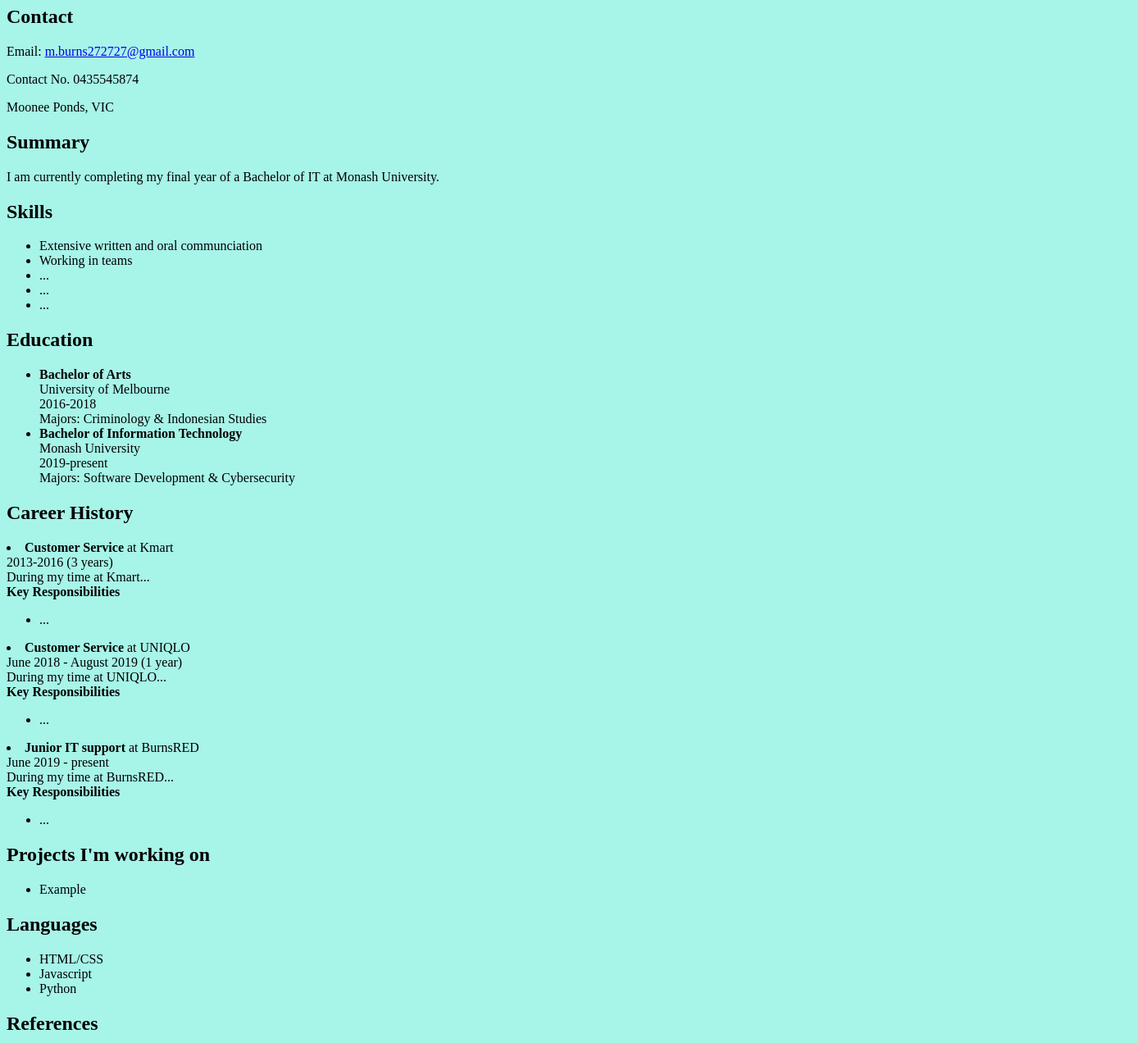
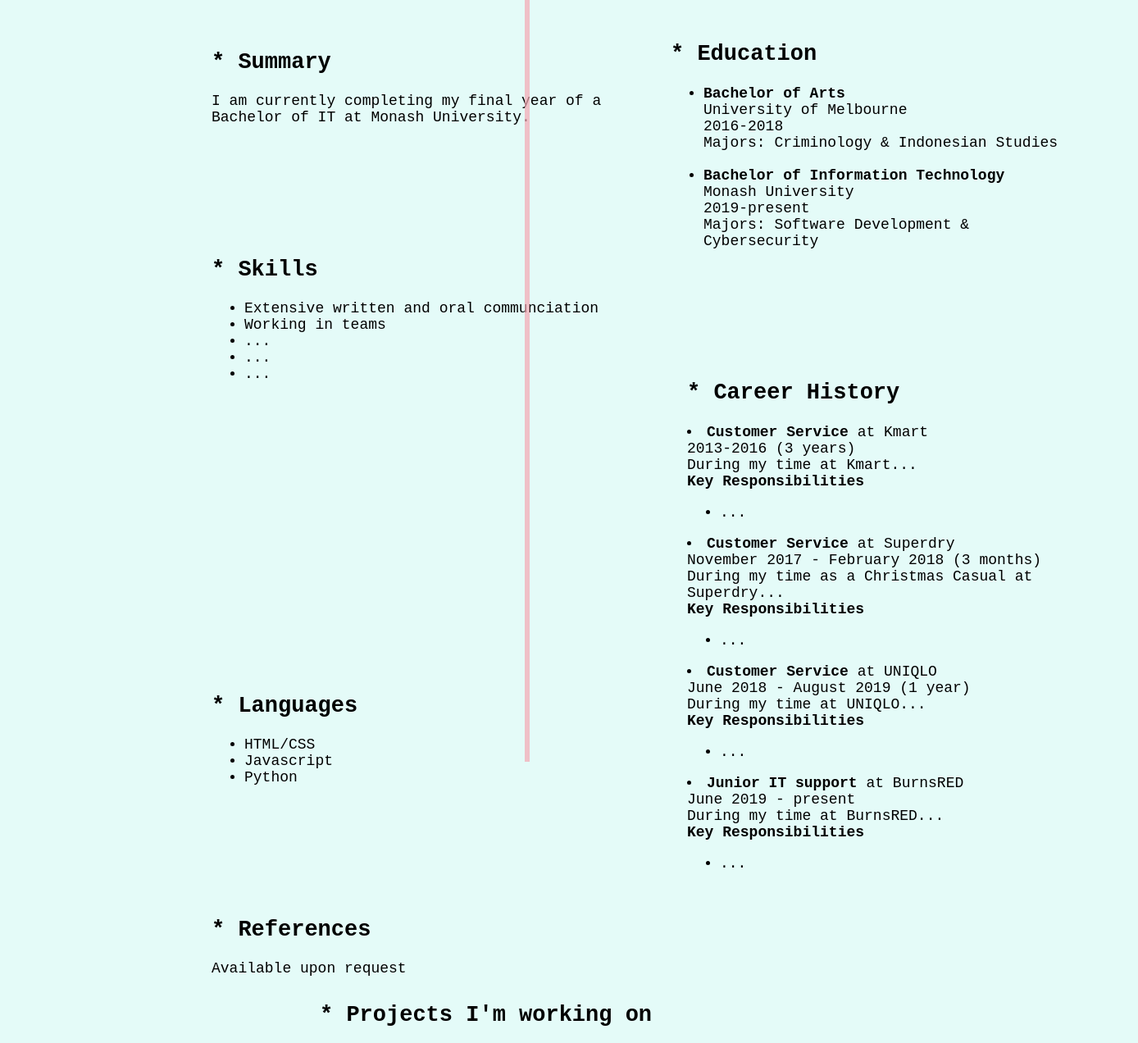
Before and after one commit to MeganBurns/meganburns.github.io, a plain HTML site: page index.html in a window 1280 px wide. Shown: the part 239-1511 px from the top of the page at 82% size, 1388 px wide, since content can reach past the window. Drawn offline with Linux system fonts and the light colour scheme.

Commit message:
style changes

```diff
--- a/index.html
+++ b/index.html
@@ -1,32 +1,38 @@
 <!DOCTYPE html>
 <html>
-    <head>
-        <title>Megan Burns</title>
-        <link rel = "stylesheet" href = "style.css">
-        <script src = "script.js"></script>
-    </head>
+
+<head>
+    <title>Megan Burns</title>
+    <link rel="stylesheet" href="style.css">
+    <script src="script.js"></script>
+</head>
 
 <body>
 
     <div class="header">
-        <img src = "images/header.png" alt = "name: Megan Burns">
+        <!-- <img src = "images/header.png" alt = "name: Megan Burns"> -->
         <h1>Megan Burns</h1>
     </div>
 
+    <div class = "vll"></div>
+
+    <div class="hl"></div>
+
     <div class="contact">
-        <h2>Contact</h2>
+        <!-- <h2>Contact</h2> -->
         <p>Email: <a href="mailto: m.burns272727@gmail.com">m.burns272727@gmail.com</a></p>
-        <p>Contact No. 0435545874</p>
-        <p>Moonee Ponds, VIC</p>
+        <p>Contact No. 0000000000</p>
     </div>
 
+    <div class="vl"></div>
+
     <div class="summary">
-        <h2>Summary</h2>
+        <h2>* Summary</h2>
         <p>I am currently completing my final year of a Bachelor of IT at Monash University.</p>
     </div>
 
     <div class="skills">
-        <h2>Skills</h2>
+        <h2>* Skills</h2>
         <ul>
             <li>Extensive written and oral communciation</li>
             <li>Working in teams</li>
@@ -37,19 +43,25 @@
     </div>
 
     <div class="education">
-        <h2>Education</h2>
+        <h2>* Education</h2>
         <ul>
             <li><strong>Bachelor of Arts</strong><br>University of Melbourne<br>2016-2018<br>Majors: Criminology &
-                Indonesian Studies</li>
+                Indonesian Studies</li><br>
             <li><strong>Bachelor of Information Technology</strong><br>Monash University<br>2019-present<br>Majors:
                 Software Development & Cybersecurity</li>
         </ul>
     </div>
 
     <div class="career">
-        <h2>Career History</h2>
+        <h2>* Career History</h2>
         <li><strong>Customer Service</strong> at Kmart<br>2013-2016 (3 years)<br>During my time at
             Kmart...<br><strong>Key Responsibilities</strong>
+            <ul>
+                <li>...</li>
+            </ul>
+        </li>
+        <li><strong>Customer Service</strong> at Superdry<br>November 2017 - February 2018 (3 months)<br>During my time
+            as a Christmas Casual at Superdry...<br><strong>Key Responsibilities</strong>
             <ul>
                 <li>...</li>
             </ul>
@@ -69,13 +81,14 @@
     </div>
 
     <div class="projects">
-        <h2>Projects I'm working on</h2>
+        <h2>* Projects I'm working on</h2>
         <ul>
             <li>Example</li>
         </ul>
+    </div>
 
-    <div class = "languages">
-        <h2>Languages</h2>
+    <div class="languages">
+        <h2>* Languages</h2>
         <ul>
             <li>HTML/CSS</li>
             <li>Javascript</li>
@@ -85,7 +98,7 @@
     </div>
 
     <div class="references">
-        <h2>References</h2>
+        <h2>* References</h2>
         <p>Available upon request</p>
 
     </div>
--- a/style.css
+++ b/style.css
@@ -1,39 +1,148 @@
-body{
-    background-color: #a7f4e8;
+body {
+  background-color: #a7f4e8;
+  background: rgb(167, 244, 232, 0.3);
 }
 
-.header{
-    background-color: #a7f4e8;
+.header {
+  width: 400px;
+  padding: 5px;
+  margin: 20px;
+  font-family: "Courier New", Courier, monospace;
+  font-size: x-large;
+  text-align: center;
 }
 
-.contact{
-    background-color: #a7f4e8;
+.vll {
+    position: absolute;
+    background-color: #f4a7b3;
+    width: 6px;
+    top: 1px;
+    bottom: 0px;
+    left: 4%;
+    height: 120px;
+  }
+
+.contact {
+  /* background-color: #a7f4e8; */
+  width: 400px;
+  /* border: 5px solid black; */
+  padding: 51px;
+  margin: 16px;
+  font-family: "Courier New", Courier, monospace;
+  /* margin-left: 300px; */
+  margin-top: -50px;
+  font-size: large;
 }
 
-.summary{
-    background-color: #a7f4e8;
+.vl {
+  position: absolute;
+  background-color: #f4a7b3;
+  background: rgb(244, 167, 179, 0.7);
+  width: 6px;
+  top: 118px;
+  bottom: 0px;
+  left: 50%;
+  height: 1050px;
 }
 
-.skills{
-    background-color: #a7f4e8;
+.hl {
+  display: block;
+  height: 1px;
+  border: 0;
+  border-top: 6px solid #f4a7b3;
+  padding: 0;
+  width: 699px;
+  margin-top: -50px;
+  margin-left: 53px;
 }
 
-.education{
-    background-color: #a7f4e8;
+.summary {
+  /* background-color: #a7f4e8; */
+  /* background: rgb(167, 244, 232, 0.4); */
+  /* background: rgba(244, 167, 179, 1); */
+  width: 500px;
+  /* border: 3px solid black; */
+  padding: 50px;
+  margin: 20px;
+  font-family: "Courier New", Courier, monospace;
+  margin-left: 200px;
+  margin-top: -60px;
+  font-size: large;
 }
 
-.career{
-    background-color: #a7f4e8;
+.skills {
+  /* background-color: #a7f4e8; */
+  width: 500px;
+  /* border: 5px solid black; */
+  padding: 50px;
+  margin: 20px;
+  font-family: "Courier New", Courier, monospace;
+  margin-left: 200px;
+  font-size: large;
 }
 
-.projects{
-    background-color: #a7f4e8;
+.education {
+  /* background-color: #a7f4e8; */
+  font-family: "Courier New", Courier, monospace;
+  width: 500px;
+  /* border: 5px solid black; */
+  padding: 50px;
+  margin: 20px;
+  font-family: "Courier New", Courier, monospace;
+  margin-left: 760px;
+  margin-top: -575px;
+  font-size: large;
 }
 
-.languages{
-    background-color: #a7f4e8;
+.career {
+  /* background-color: #a7f4e8; */
+  font-family: "Courier New", Courier, monospace;
+  width: 500px;
+  /* border: 5px solid black; */
+  padding: 50px;
+  margin: 20px;
+  font-family: "Courier New", Courier, monospace;
+  margin-left: 780px;
+  margin-top: 10px;
+  font-size: large;
 }
 
-.references{
-    background-color: #a7f4e8;
+.projects {
+  /* background-color: #a7f4e8; */
+  font-family: "Courier New", Courier, monospace;
+  width: 500px;
+  /* border: 5px solid black; */
+  padding: 50px;
+  margin: 20px;
+  font-family: "Courier New", Courier, monospace;
+  display: block;
+  margin-left: auto;
+  margin-right: auto;
+  font-size: large;
 }
+
+.languages {
+  /* background-color: #a7f4e8; */
+  font-family: "Courier New", Courier, monospace;
+  width: 500px;
+  /* border: 5px solid black; */
+  padding: 50px;
+  margin: 20px;
+  font-family: "Courier New", Courier, monospace;
+  margin-left: 200px;
+  margin-top: -610px;
+  font-size: large;
+}
+
+.references {
+  /* background-color: #a7f4e8; */
+  font-family: "Courier New", Courier, monospace;
+  width: 500px;
+  /* border: 5px solid black; */
+  padding: 50px;
+  margin: 20px;
+  font-family: "Courier New", Courier, monospace;
+  margin-bottom: 250px;
+  margin-left: 200px;
+  font-size: large;
+}
```
